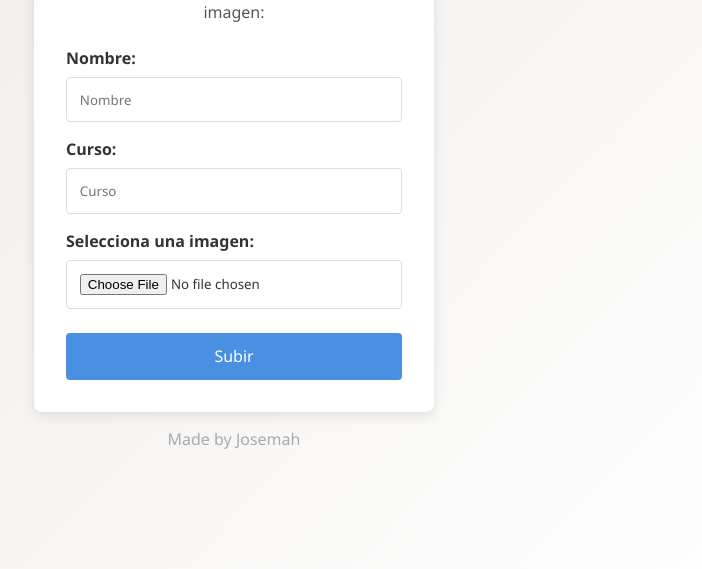
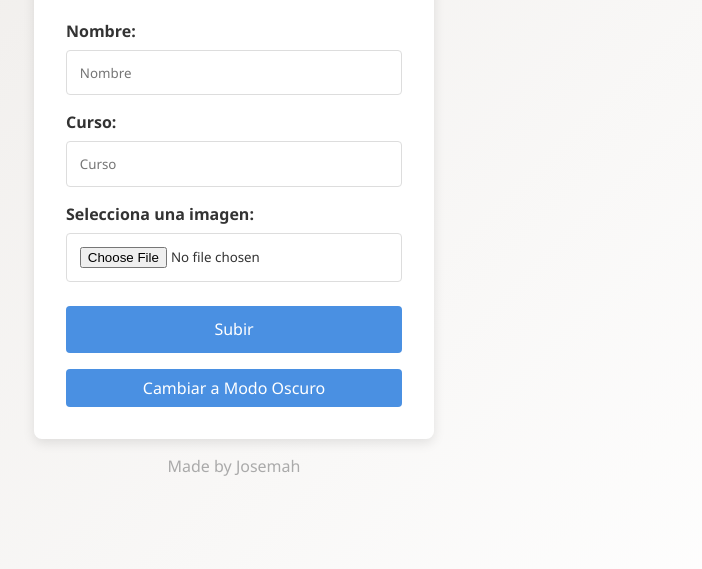
Before and after one commit to josemah32/webcole, a website: page index.html in a window 1280 px wide. Shown: the part 231-800 px from the top of the page, without its empty margins (406-1108 px from the left). Drawn offline with Linux system fonts and the light colour scheme.

Commit message:
Update index.html

```diff
--- a/index.html
+++ b/index.html
@@ -3,7 +3,7 @@
 <head>
     <meta charset="UTF-8">
     <meta name="viewport" content="width=device-width, initial-scale=1.0">
-    <title>Subir imagenes insectos</title>
+    <title>Subir Imagen a Imgur y Guardar en Google Sheets</title>
     <style>
         /* Estilos CSS */
         * {
@@ -17,10 +17,16 @@
           background: linear-gradient(135deg, #ece9e6, #ffffff);
           color: #333;
           display: flex;
-          flex-direction: column; /* Allow for footer placement */
+          flex-direction: column;
           justify-content: center;
           align-items: center;
           height: 100vh;
+          transition: background 0.3s, color 0.3s; /* Transition for dark mode */
+        }
+
+        .dark-mode {
+          background: linear-gradient(135deg, #1a1a1a, #333);
+          color: #f0f0f0;
         }
 
         .container {
@@ -28,9 +34,14 @@
           border-radius: 8px;
           box-shadow: 0px 4px 12px rgba(0, 0, 0, 0.1);
           padding: 2rem;
-          max-width: 400px; /* Adjusted width for a smaller container */
+          max-width: 400px;
           width: 90%;
-          transition: transform 0.2s ease-in-out;
+          transition: transform 0.2s, background 0.3s, color 0.3s; /* Transition for dark mode */
+        }
+
+        .dark-mode .container {
+          background-color: #444;
+          color: #f0f0f0;
         }
 
         .container:hover {
@@ -111,6 +122,21 @@
           bottom: 0;
           width: 100%;
         }
+
+        .toggle-button {
+          margin-top: 1rem;
+          background-color: #4a90e2;
+          color: white;
+          border: none;
+          padding: 0.5rem 1rem;
+          border-radius: 4px;
+          cursor: pointer;
+          transition: background-color 0.3s;
+        }
+
+        .toggle-button:hover {
+          background-color: #357ABD;
+        }
     </style>
 </head>
 <body>
@@ -130,6 +156,8 @@
 
             <button type="submit">Subir</button>
         </form>
+
+        <button class="toggle-button" onclick="toggleDarkMode()">Cambiar a Modo Oscuro</button>
     </div>
 
     <footer>
@@ -137,5 +165,12 @@
     </footer>
 
     <script src="script.js"></script>
+    <script>
+        function toggleDarkMode() {
+            document.body.classList.toggle('dark-mode');
+            const button = document.querySelector('.toggle-button');
+            button.textContent = document.body.classList.contains('dark-mode') ? 'Cambiar a Modo Claro' : 'Cambiar a Modo Oscuro';
+        }
+    </script>
 </body>
 </html>
```
